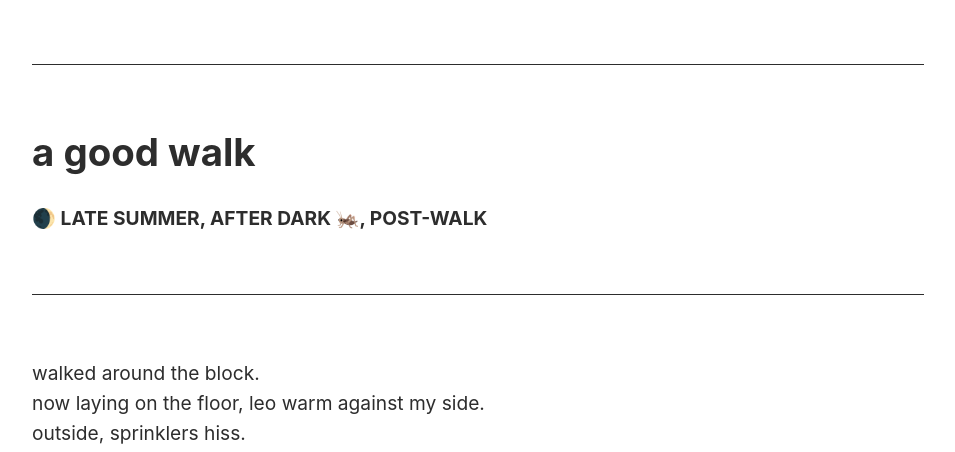
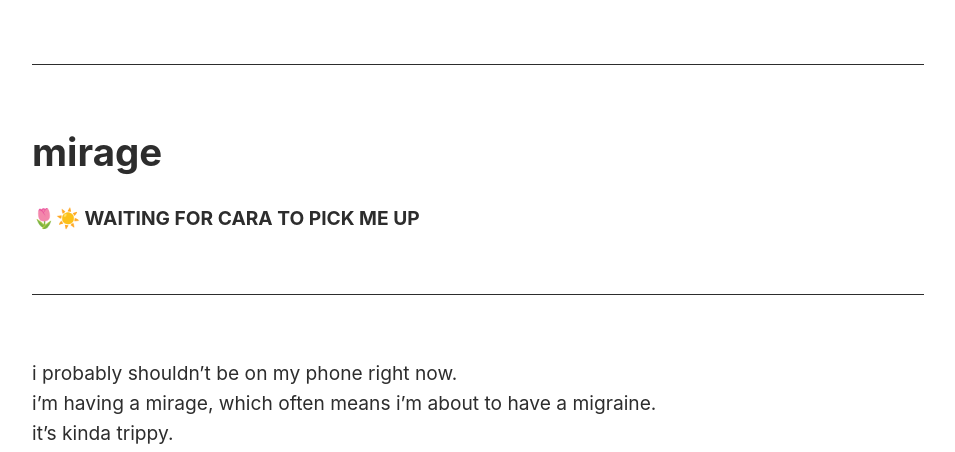
Before and after one commit to dglauber1/dglauber1.github.io, a Jekyll site: the page built from index.md, in a window 1280 px wide. Shown: the top 452 px of the page, without its empty margins (162-1117 px from the left). Built offline with Jekyll 4.4.1, drawn with Linux system fonts in a browser that asks for light colours; some of the changed text lies outside the part shown.

Commit message:
Update index.md

```diff
--- a/index.md
+++ b/index.md
@@ -1,12 +1,18 @@
 ---
-title: a good walk
-time: 🌒 late summer, after dark 🦗, post-walk
-prev-page: crickets
+title: mirage
+time: 🌷☀️ waiting for cara to pick me up
+prev-page: sprinklers-hiss
 ---
-walked around the block.
-now laying on the floor, leo warm against my side.
-outside, sprinklers hiss.
+i probably shouldn't be on my phone right now.
+i'm having a mirage, which often means i'm about to have a migraine.
+it's kinda trippy.
+makes typing difficult though.
 
-a photo of some spoons from yesterday that
-Liza said was framed well:
-![my hand holding two boxes of zebra spoons](/assets/images/zebra_spoons.jpg "they're a housewarming gift from cakes <3")
+lots of festivities happening in sf and
+oakland chinatowns today.
+cara is gonna drive us to see a dj in the city.
+though i feel rather reclusive, i think it'll
+be good for me to go.
+
+photography with a mirage is funny:
+![vibrant pink flowers framed by green lawn and trees](/assets/images/pink_quarry_flowers.jpg "is it my mirage or does the pink of these flowers really POP?")
```
